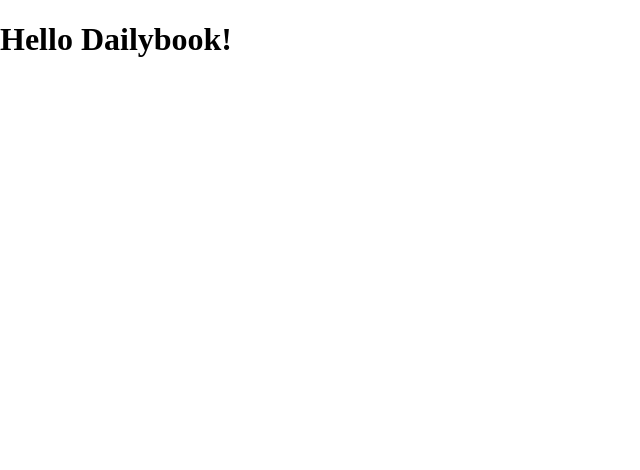
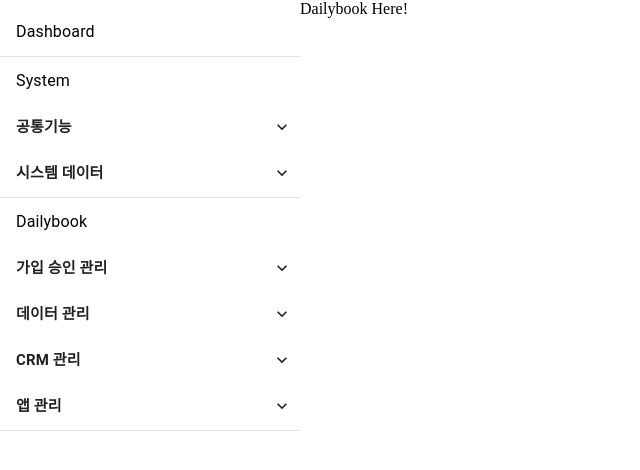
Before and after one commit to lighthouse-carenote/dailybook-admin, a React app: page /dailybook in a window 1280 px wide. Shown: the top 470 px of the page, without its empty margins (0-640 px from the left). Built offline with nearby package versions, Linux system fonts and the light colour scheme.

Commit message:
[코드 수정] SystemPage, DailybookPage 에 공통 GNB Layout 적용

```diff
--- a/src/pages/Dailybook/Dailybook.tsx
+++ b/src/pages/Dailybook/Dailybook.tsx
@@ -1,7 +1,12 @@
 import React from "react";
+import Layout from "~/components/Layout";
 
 const Dailybook = () => {
-  return <h1>Hello Dailybook!</h1>;
+  return (
+    <Layout>
+      <div>Dailybook Here!</div>
+    </Layout>
+  );
 };
 
 export default Dailybook;
```
Also changed, not shown: src/pages/System/System.tsx (+6 -1 lines).
